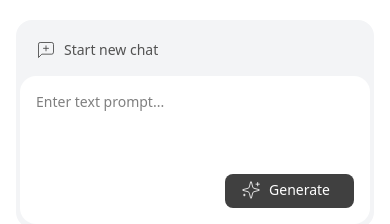
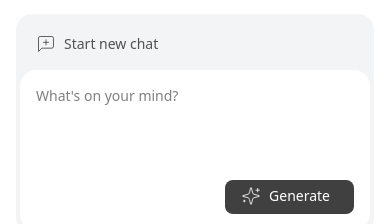
Before and after one commit to Raphaelj1/multimediaApp-frontend, a React (Vite) app: page / in a window 390 px wide. Shown: the part 300-524 px from the top of the page. Built offline with nearby package versions, Linux system fonts and the light colour scheme; no server answers.

Commit message:
Fix input for mobile screens

```diff
--- a/src/components/InputForm.tsx
+++ b/src/components/InputForm.tsx
@@ -21,10 +21,10 @@ function InputForm({
 	isNewChat,
 }: InputFormProps) {
 	const placeholders: { [key in TabKey]: string } = {
-		text: 'Enter text prompt...',
-		audio: 'Enter audio prompt (e.g., "rain sound")...',
-		video: 'Enter video prompt...',
-		image: 'Enter image prompt...',
+		text: 'What\'s on your mind?',
+		audio: 'Type something and I\'ll say it...',
+		video: 'Describe the video you want to create...',
+		image: 'Imagine something and describe it...',
 	};
 
 	return (
@@ -45,7 +45,7 @@ function InputForm({
 					value={prompt}
 					onChange={(e) => setPrompt(e.target.value)}
 					placeholder={placeholders[activeTab]}
-					className="w-full flex-1 text-sm p-4 outline-none resize-none rounded-lg placeholder:text-sm focus:outline-none"
+					className="w-full flex-1 text-base sm:text-sm p-4 outline-none resize-none rounded-lg placeholder:text-sm focus:outline-none"
 				></textarea>
 				<div className="flex items-center justify-end pb-4">
 					<button
```
